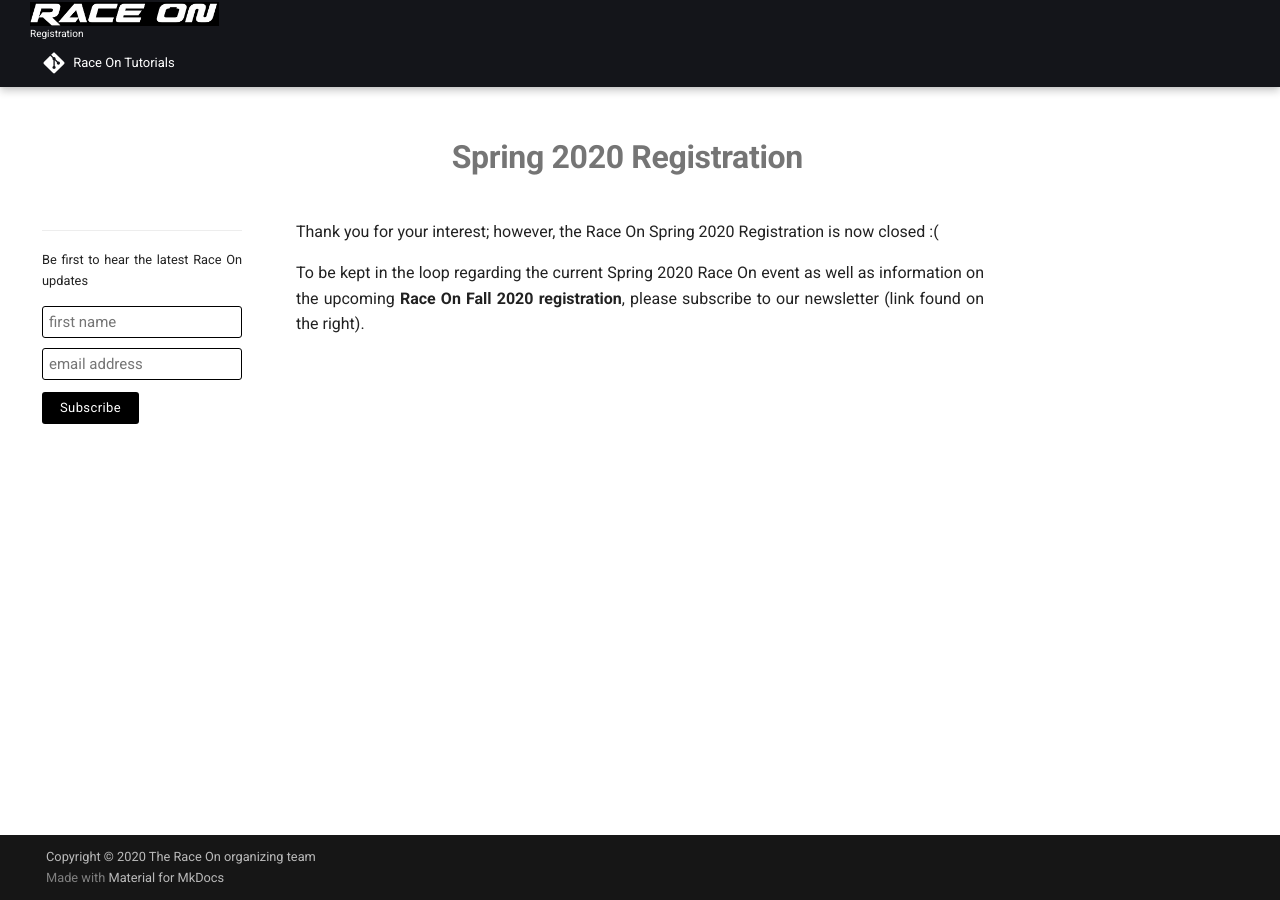
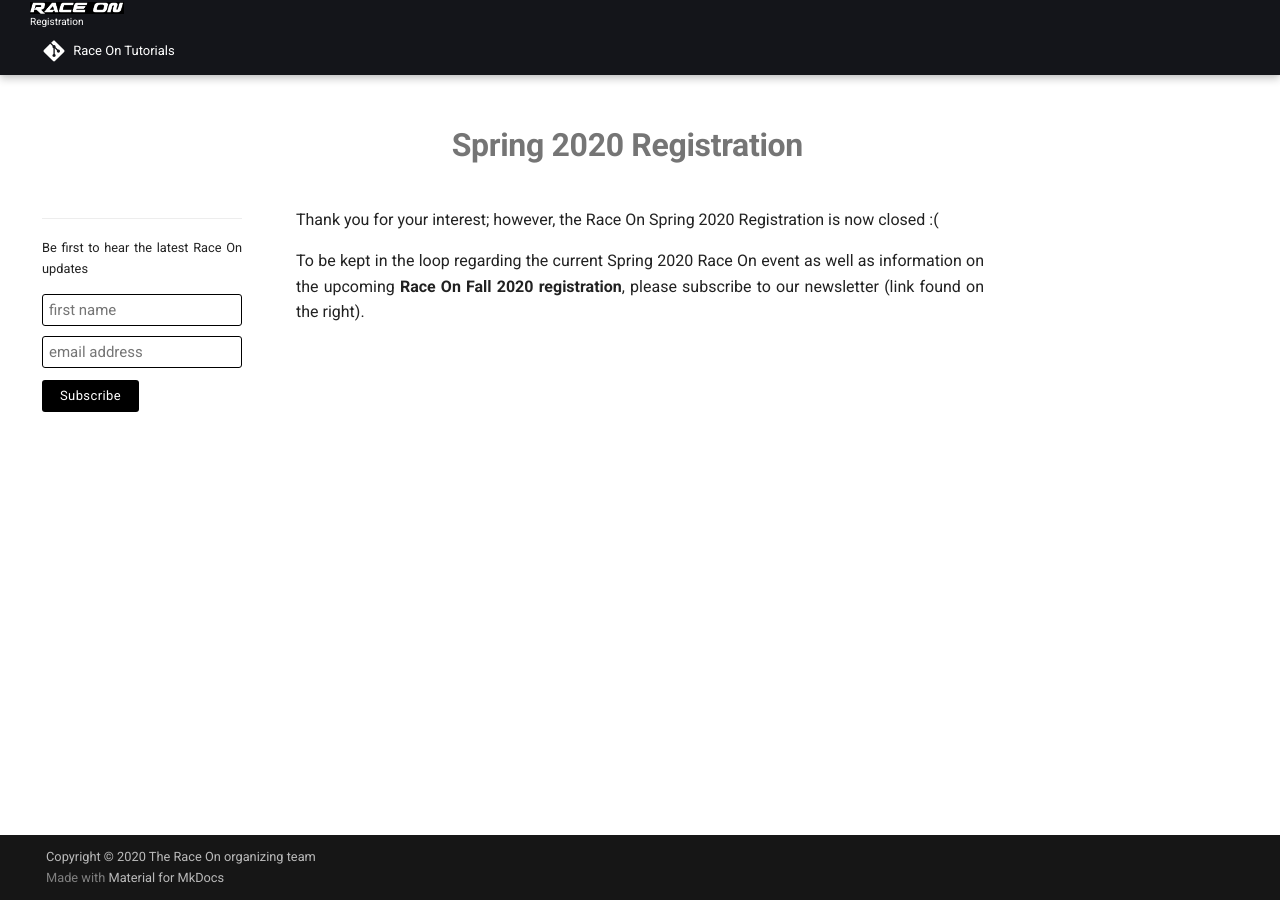
Before and after one commit to race-on/webpage, an MkDocs documentation site: the page built from source/registration.md, in a window 1280 px wide. Built offline with MkDocs 1.6.1 and Material for MkDocs 9.7.7, drawn with Linux system fonts in a browser that asks for light colours; comment, search, counter and statistics services are not loaded.

Commit message:
Update header.html

```diff
--- a/theme/partials/header.html
+++ b/theme/partials/header.html
@@ -32,7 +32,7 @@
           {% if config.theme.logo.icon %}
             <i class="md-icon">{{ config.theme.logo.icon }}</i>
           {% else %}
-            <img src="{{ config.theme.logo | url }}" style="position:relative; margin-top: 2px;" height="24" />
+            <img src="{{ config.theme.logo | url }}" style="position:relative; margin-top: 2px; width: auto; height: 1.2em;" />
           {% endif %}
         </a>
       </div>
```
